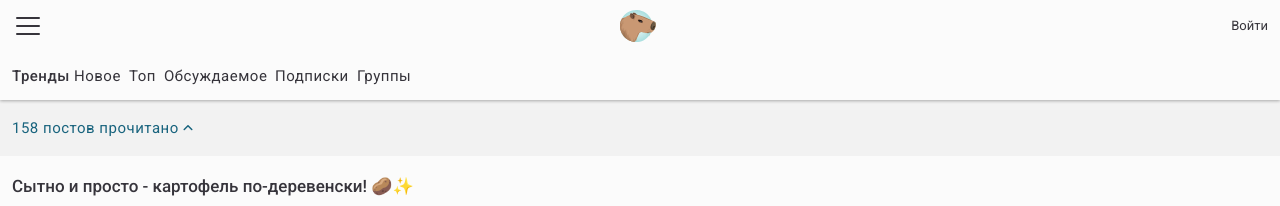
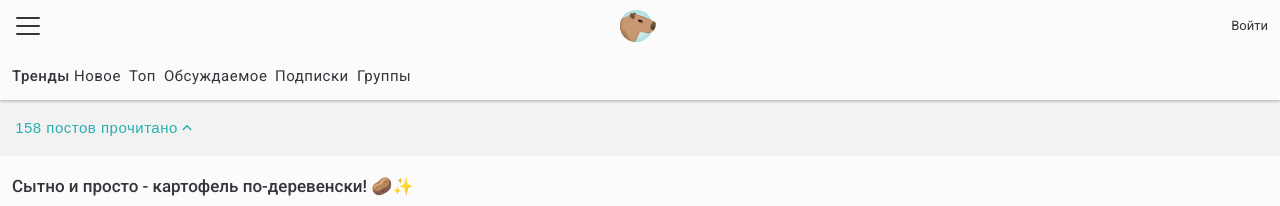
Before and after one commit to OlgaPy/Vortex_front, a Vue app: page / in a window 1280 px wide. Shown: the top 206 px of the page. Built offline with nearby package versions, Linux system fonts and the light colour scheme.

Commit message:
Добавлен button-ui

```diff
--- a/src/app/styles/variables.scss
+++ b/src/app/styles/variables.scss
@@ -2,8 +2,10 @@
   --border-radius-base: 10px;
   --border-radius-sub-base: 5px;
 
+  --ui-disabled-color: #B5BEBE;
   --ui-secondary-color: #888888;
-  --ui-accent-color: #19647E;
+  --ui-accent-color: #28AFB0;
+  --ui-accent-contrast-color: #FFFFFF;
   --ui-accent-2-color: #19647E;
   --ui-box-shadow-color: rgba(0, 0, 0, 0.3);
 }
--- a/src/features/ShowViewedPosts.vue
+++ b/src/features/ShowViewedPosts.vue
@@ -1,26 +1,22 @@
 <script setup lang="ts">
-import IconTextUI from "@/shared/ui/IconTextUI.vue";
 import ArrowIcon from "@/shared/ui/icons/ArrowIcon.vue";
 import TextUI from "@/shared/ui/text-ui/TextUI.vue";
 import {TextSizes} from "@/shared/ui/text-ui/types";
+import ButtonUI from "@/shared/ui/button-ui/ButtonUI.vue";
+import {ButtonActivity, ButtonType} from "@/shared/ui/button-ui/types";
 </script>
 
 <template>
-  <IconTextUI :class="$style.container">
-    <template #text>
-      <TextUI :size=TextSizes.LARGE :class="$style.text">158 постов прочитано</TextUI>
-    </template>
-    <template #right-icon>
-      <ArrowIcon/>
-    </template>
-  </IconTextUI>
+  <ButtonUI :activity="ButtonActivity.ACTIVE" :type="ButtonType.TEXT" :class="$style.container">
+    <TextUI :size="TextSizes.LARGE">158 постов прочитано</TextUI>
+    <ArrowIcon/>
+  </ButtonUI>
 </template>
 
 <style module>
 .container {
+  width: 207px;
   padding: 4px 12px;
-}
-.text {
-  color: var(--ui-accent-color);
+  gap: 4px;
 }
 </style>
--- /dev/null
+++ b/src/shared/ui/button-ui/ButtonUI.vue
@@ -0,0 +1,50 @@
+<script setup lang="ts">
+import type {Props} from "./types";
+
+const {activity, type} = defineProps<Props>();
+</script>
+
+<template>
+  <button :class="$style.container" :data-activity="activity" :data-type="type">
+    <slot></slot>
+  </button>
+</template>
+
+<style module>
+.container {
+  display: flex;
+  justify-content: center;
+  align-items: center;
+  width: 296px;
+  font-size: 14px;
+  font-weight: normal;
+  line-height: 16px;
+  letter-spacing: 0.5px;
+  border-radius: var(--border-radius-sub-base);
+}
+
+.container[data-activity="active"] {
+  background-color: var(--ui-accent-color);
+  color: var(--ui-accent-color);
+  border: 1px solid var(--ui-accent-color);
+}
+.container[data-activity="inactive"] {
+  background-color: var(--ui-disabled-color);
+  color: var(--ui-disabled-color);
+  border: 1px solid var(--ui-disabled-color);
+}
+
+.container[data-type="filled"] {
+  background-color: var(--ui-accent-color);
+  color: var(--ui-accent-contrast-color);
+}
+.container[data-type="default"] {
+  color: var(--ui-accent-color);
+  border: 1px solid var(--ui-accent-color);
+  background-color: unset;
+}
+.container[data-type="text"] {
+  background-color: unset;
+  border: unset;
+}
+</style>
--- /dev/null
+++ b/src/shared/ui/button-ui/types.ts
@@ -0,0 +1,14 @@
+export enum ButtonActivity {
+    ACTIVE = 'active',
+    INACTIVE = 'inactive',
+}
+export enum ButtonType {
+    FILLED = 'filled',
+    DEFAULT = 'default',
+    TEXT = 'text',
+}
+
+export type Props = {
+    activity: ButtonActivity
+    type: ButtonType
+}
--- a/src/shared/ui/icons/ArrowIcon.vue
+++ b/src/shared/ui/icons/ArrowIcon.vue
@@ -1,5 +1,5 @@
 <template>
   <svg width="10" height="6" viewBox="0 0 10 6" fill="none" xmlns="http://www.w3.org/2000/svg">
-    <path d="M1.25 4.5L5 0.75L8.75 4.5" stroke="#19647E" stroke-width="1.5" stroke-linecap="round" stroke-linejoin="round"/>
+    <path d="M1.25 4.5L5 0.75L8.75 4.5" stroke="#28AFB0" stroke-width="1.5" stroke-linecap="round" stroke-linejoin="round"/>
   </svg>
 </template>
```
